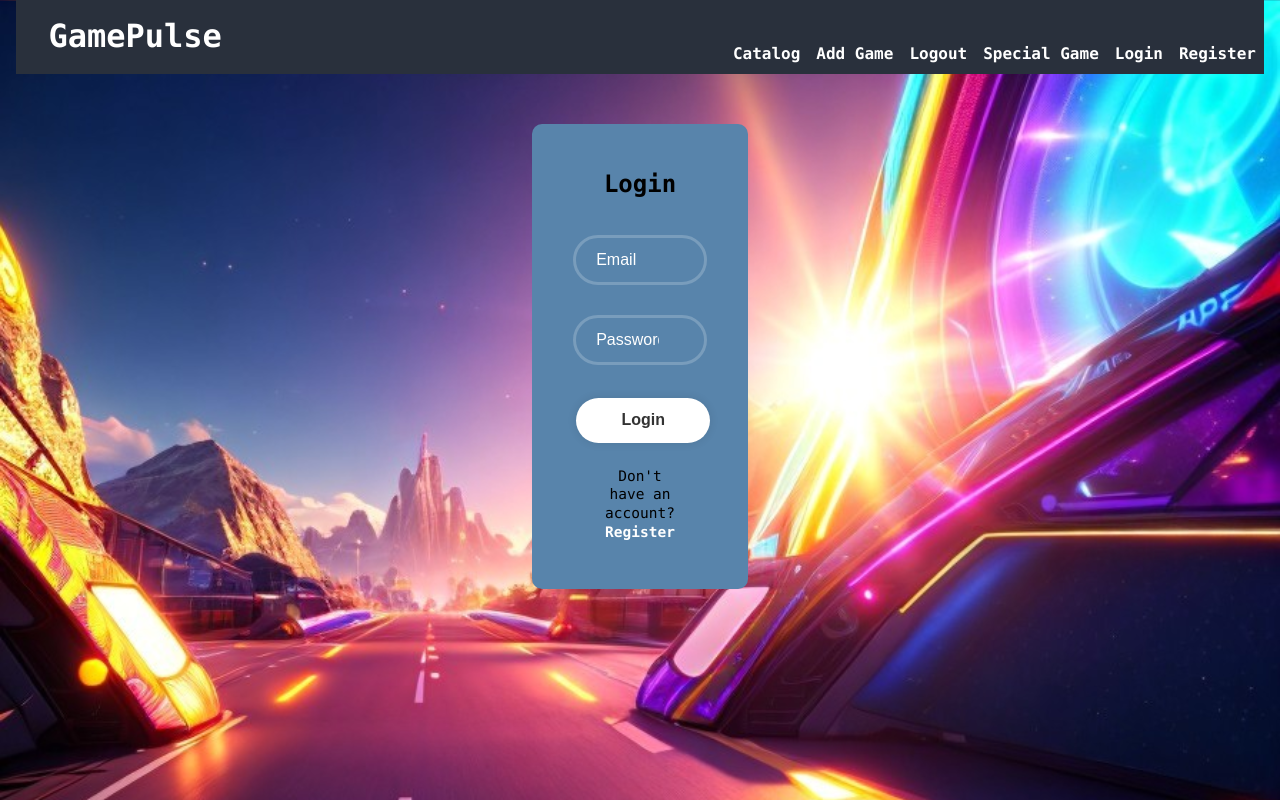
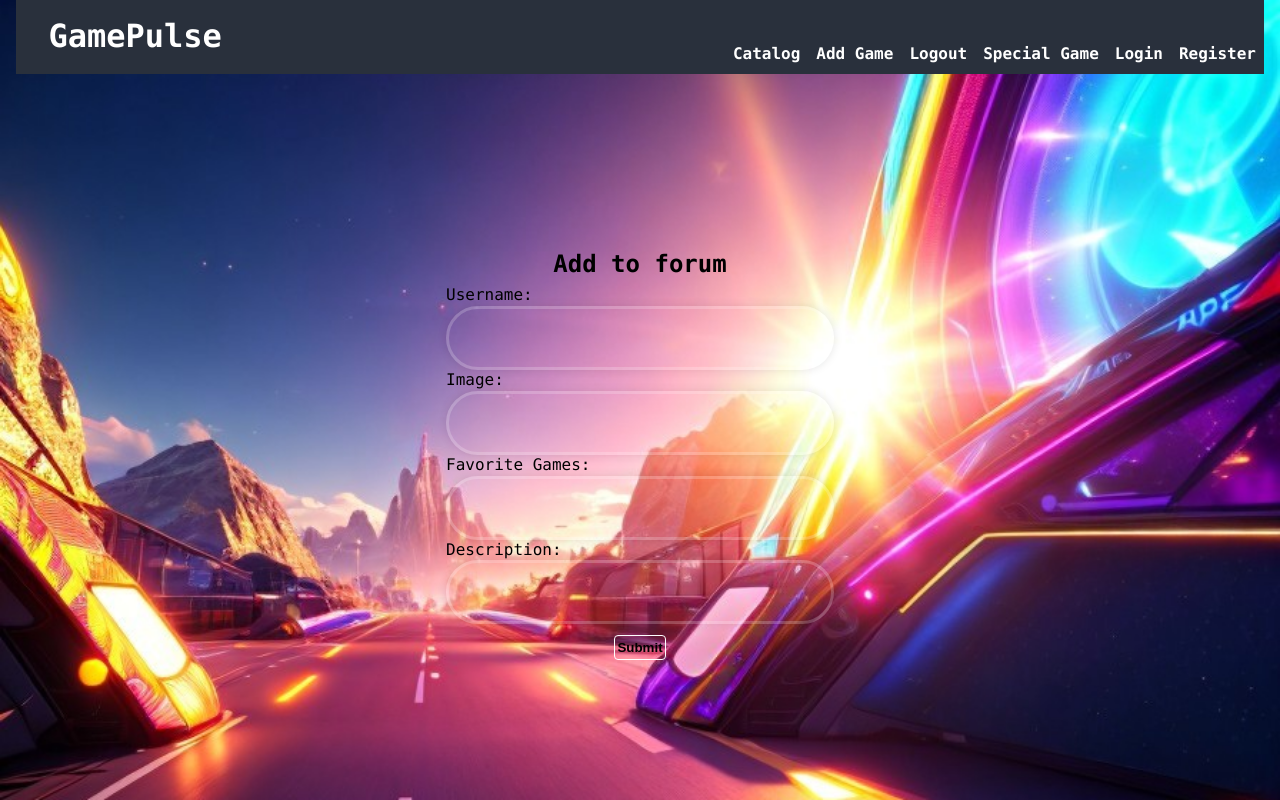
Before and after one commit to TodorMalchov/Game-Site, a React (Vite) app in the folder client/: page / in a window 1280 px wide. Shown: the top 800 px of the page. Built offline with nearby package versions, Linux system fonts and the light colour scheme.

Commit message:
create new forum form
remove test forum form and add CSS for new one

```diff
--- a/client/public/style/create-edit.css
+++ b/client/public/style/create-edit.css
@@ -1,38 +1,30 @@
-#create-page,
-#edit-page {
+.create #create-form{
     position: relative;
-    width: 800px;
-    height: auto;
-    border-radius: 20px;
-    padding: 40px;
-    box-sizing: border-box;
+    margin-top: 50px;
+}
+.create {
+    margin: 50px;
+    padding: 0;
+    box-sizing: 0;
+    font-family: 'Lucida Console', sans-serif;
+    display: flex;
+    align-items: center;
+    justify-content: center;
+    min-height: 10vh;
+    background: rgba(88, 132, 171, 0);
+    border-radius: 300px;
+    padding: 70px 100px;
+    position: relative;
+}
+.create form {
+    width: 420px;
+    font-size: 16px;
     text-align: center;
-    background: #3e4443;
-    box-shadow: 0px 0px 32px 0px #32485e, -14px -14px 20px #191c21;
 }
-
-input[type="text"] {
-    background: #ecf0f3;
-    padding: 30px;
-    padding-left: 20px;
-    height: 50px;
-    margin-top: 10px;
-    font-size: 24px;
-    border-radius: 50px;
-    box-shadow: inset 6px 6px 6px #c0c2c5, inset -6px -6px 6px white;
+.create label{
+    font-family: 'Lucida Console', sans-serif;
+    display: flex;
 }
-
-textarea {
-    width: 100%;
-    min-width: 20vw;
-    min-height: 7em;
-    border: 2px solid #86a480;
-    border-radius: 0.7em;
-    font-size: 26px;
-    border-bottom-color: #ecf0f3;
-    background-color: #ecf0f3;
-    border-right-color: #ecf0f3;
-    margin-top: 7px;
-    color: black;
-    box-shadow: inset 6px 6px 6px #c0c2c5, inset -6px -6px 6px white;
+.create input{
+    box-shadow:  0 0 10px rgba(0, 0, 0, .1);
 }
--- a/client/src/App.jsx
+++ b/client/src/App.jsx
@@ -2,13 +2,15 @@ import Login from "./components/login/Login"
 import Header from "./components/header/Header"
 import Home from "./components/home/Home"
 import Register from "./components/register/Register"
+import GameCreate from "./components/create-game/CreateGame"
 function App() {
 
   return (
         <>
         <Header />
         {/* <Home /> */}
-        <Login />
+        <GameCreate />
+        {/* <Login /> */}
         {/* <Register /> */}
         </>
 
--- a/client/src/components/create-game/CreateGame.jsx
+++ b/client/src/components/create-game/CreateGame.jsx
@@ -1,47 +1,50 @@
-import { useNavigate } from 'react-router-dom';
+//import { useNavigate } from 'react-router-dom';
 
-import * as gameService from '../../services/gameService';
+//import * as gameService from '../../services/gameService';
 
 export default function GameCreate() {
-    const navigate = useNavigate();
+    // const navigate = useNavigate();
 
-    const createGameSubmitHandler = async (e) => {
-        e.preventDefault();
+    // const createGameSubmitHandler = async (e) => {
+    //     e.preventDefault();
 
-        const gameData = Object.fromEntries(new FormData(e.currentTarget));
+    //     const gameData = Object.fromEntries(new FormData(e.currentTarget));
 
-        try {
-            await gameService.create(gameData);
+    //     try {
+    //         await gameService.create(gameData);
 
-            navigate('/games');
-        } catch (err) {
-            // Error notification
-            console.log(err);
-        }
-    }
+    //         navigate('/games');
+    //     } catch (err) {
+    //         // Error notification
+    //         console.log(err);
+    //     }
+    // }
 
     return (
-        <section id="create-page" className="auth">
-            <form id="create" onSubmit={createGameSubmitHandler}>
-                <div className="container">
-                    <h1>Create Game</h1>
-                    <label htmlFor="leg-title">Legendary title:</label>
-                    <input type="text" id="title" name="title" placeholder="Enter game title..." />
 
-                    <label htmlFor="category">Category:</label>
-                    <input type="text" id="category" name="category" placeholder="Enter game category..." />
+        <section className="create">
+            <form id="create-form">
+                <h1>Add to forum</h1>
+                <div className="input-box">
 
-                    <label htmlFor="levels">MaxLevel:</label>
-                    <input type="number" id="maxLevel" name="maxLevel" min="1" placeholder="1" />
+                    <label htmlFor="gamer-name">Username:</label>
+                    <input type="text" id="username" name="username" />
 
-                    <label htmlFor="game-img">Image:</label>
-                    <input type="text" id="imageUrl" name="imageUrl" placeholder="Upload a photo..." />
+                    <label htmlFor="imageUrl">Image:</label>
+                    <input type="text" name="imageUrl" id="imageUrl" />
 
-                    <label htmlFor="summary">Summary:</label>
-                    <textarea name="summary" id="summary"></textarea>
-                    <input className="btn submit" type="submit" value="Create Game" />
+                    <label htmlFor="fav-games">Favorite Games:</label>
+                    <input type="text" name="fav-games" id="fav-games" />
+
+                    <label htmlFor="about-you">Description:</label>
+                    <input type="text" name="description" id="description" />
                 </div>
+
+                <button type="submit" className="btn">Submit</button>
+
+
             </form>
         </section>
-    );
+
+    )
 }
```
